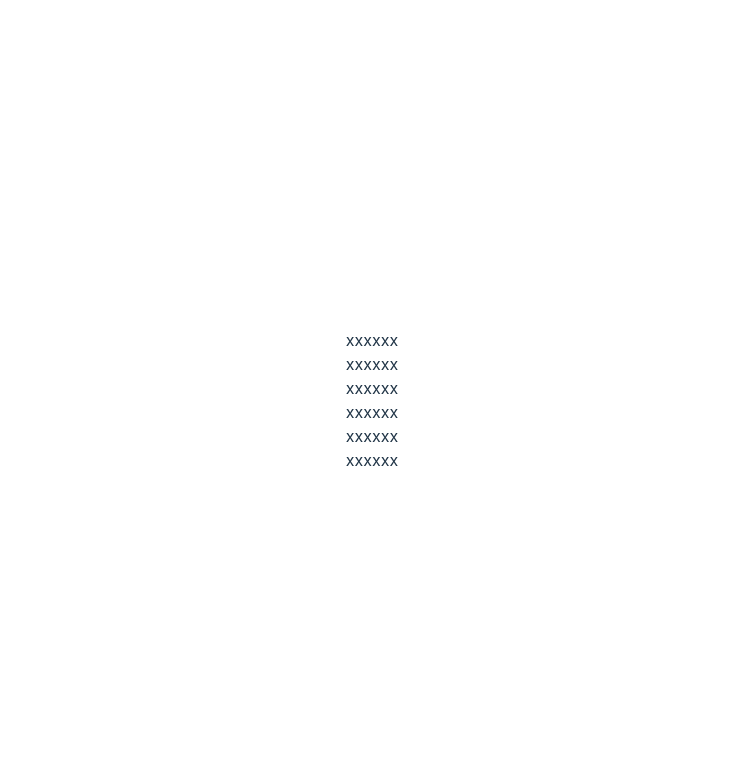
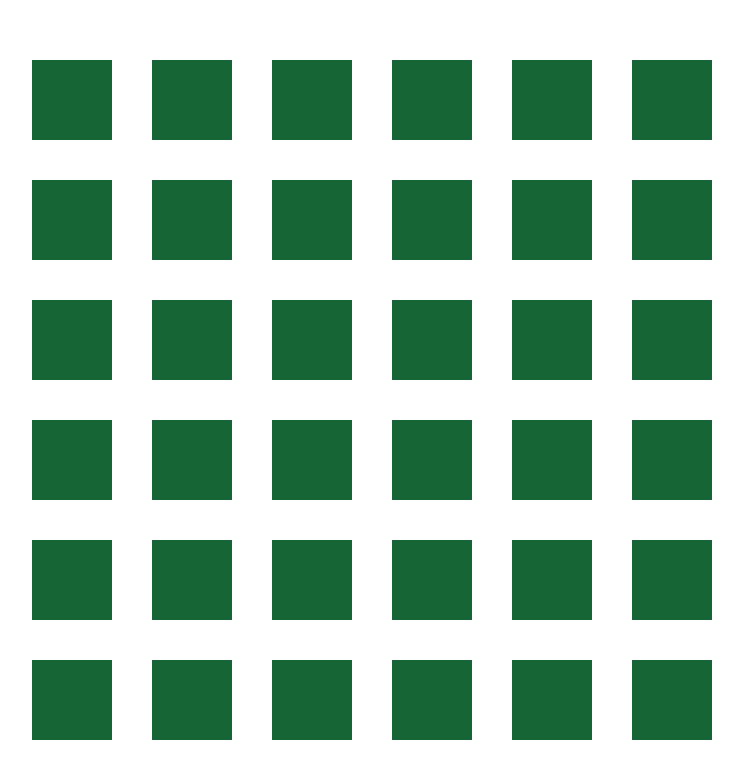
Before and after one commit to miketeix/takehome-dynamic, a React (Vite) app: page / in a window 1280 px wide. Shown: the top 778 px of the page, without its empty margins (268-1011 px from the left). Built offline with nearby package versions, Linux system fonts and the light colour scheme.

Commit message:
answerGrid as state variable • use cloning library

```diff
--- a/package.json
+++ b/package.json
@@ -12,7 +12,8 @@
   },
   "dependencies": {
     "react": "^18.3.1",
-    "react-dom": "^18.3.1"
+    "react-dom": "^18.3.1",
+    "rfdc": "^1.4.1"
   },
   "devDependencies": {
     "@eslint/js": "^9.9.0",
--- a/src/App.jsx
+++ b/src/App.jsx
@@ -1,13 +1,39 @@
+import { useState } from "react";
+import clone from "rfdc/default";
 import "./App.css";
-
+const allowedSymbols = [
+  "1",
+  "2",
+  "3",
+  "4",
+  "5",
+  "6",
+  "7",
+  "8",
+  "9",
+  "0",
+  "*",
+  "-",
+  "+",
+  "/",
+];
 function App() {
-  const answerGrid = new Array(6).fill(
-    new Array(6).fill({
-      symbol: "x",
-      correctSymbol: false,
-      correctPlacement: false,
-    })
+  const [answerGrid, setAnswerGrid] = useState(
+    new Array(6).fill(
+      new Array(6).fill({
+        symbol: "",
+        correctSymbol: false,
+        correctPlacement: false,
+      })
+    )
   );
+  const handleChange = (row, column, event) => {
+    const symbol = event.target.value;
+    if (symbol !== "" && !allowedSymbols.includes(symbol)) return;
+    let tempGrid = clone(answerGrid);
+    tempGrid[row][column].symbol = symbol;
+    setAnswerGrid(tempGrid);
+  };
 
   return (
     <>
@@ -15,8 +41,14 @@ function App() {
         {answerGrid.map((row, i) => (
           <div key={i} className="flex flex-row">
             {row.map((item, j) => (
-              <div key={j} className="color-white">
-                {item.symbol}
+              <div key={j} className="m-5 color-black">
+                <input
+                  className="bg-green-800 text-black text-[40px] text-center align-middle w-[80px] h-[80px] "
+                  maxLength="1"
+                  type="text"
+                  value={item.symbol}
+                  onChange={(e) => handleChange(i, j, e)}
+                />
               </div>
             ))}
           </div>
```
Also changed, not shown: 1 other file (tests, documents, lock files or other folders).
